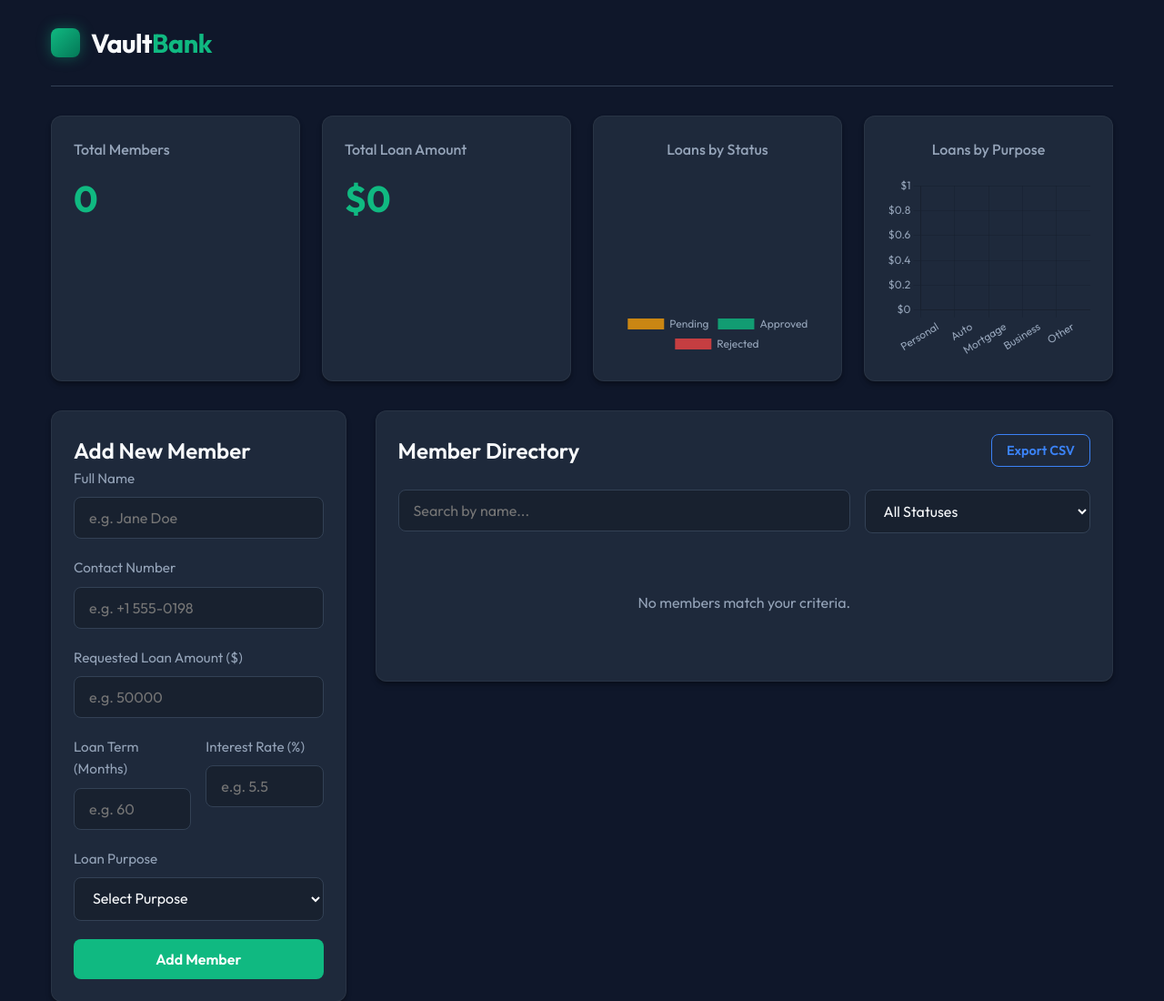
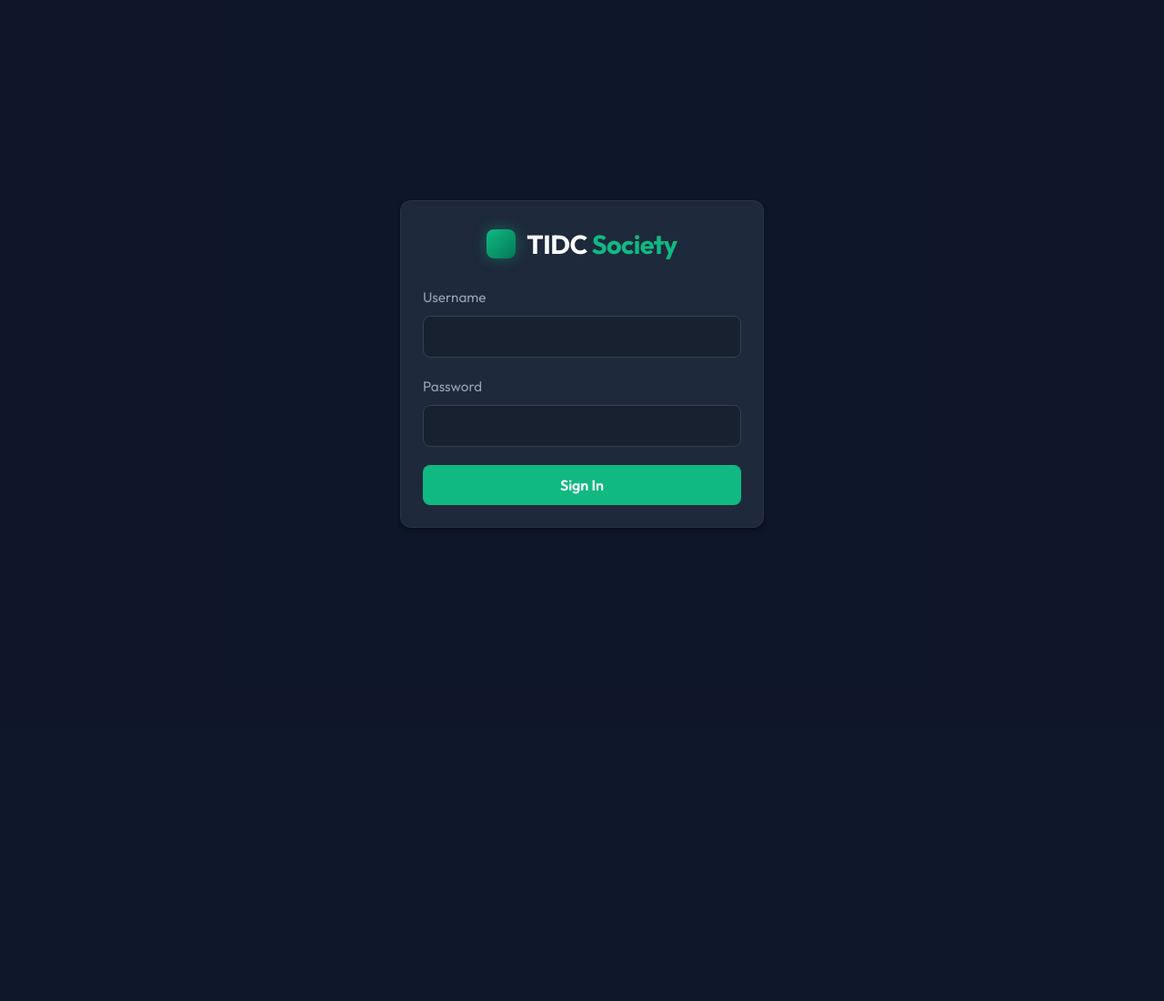
Before and after one commit to sanjaigopi1908-coder/bank, a plain HTML site: page index.html in a window 1280 px wide. Shown: the top 1100 px of the page at 91% size. After the commit the page ends 800 px from the top, so only its background shows below. Drawn offline with nearby package versions, Linux system fonts and the light colour scheme.

Commit message:
Add login authentication and update site name to TIDC Cooperative Society

```diff
--- a/app.js
+++ b/app.js
@@ -1,4 +1,33 @@
 document.addEventListener('DOMContentLoaded', () => {
+    const loginOverlay = document.getElementById('login-overlay');
+    const appContainer = document.getElementById('app-container');
+    const loginForm = document.getElementById('login-form');
+    const loginError = document.getElementById('login-error');
+
+    // Authentication Logic
+    const isAuthenticated = sessionStorage.getItem('isAuthenticated');
+    if (isAuthenticated) {
+        loginOverlay.style.display = 'none';
+        appContainer.style.display = 'block';
+    } else {
+        loginOverlay.style.display = 'flex';
+        appContainer.style.display = 'none';
+    }
+
+    loginForm.addEventListener('submit', (e) => {
+        e.preventDefault();
+        const user = document.getElementById('username').value;
+        const pass = document.getElementById('password').value;
+
+        if (user === 'Gopi' && pass === 'Gs175175') {
+            sessionStorage.setItem('isAuthenticated', 'true');
+            loginOverlay.style.display = 'none';
+            appContainer.style.display = 'block';
+        } else {
+            loginError.style.display = 'block';
+        }
+    });
+
     const memberForm = document.getElementById('member-form');
     const memberList = document.getElementById('member-list');
     const emptyState = document.getElementById('empty-state');
--- a/index.html
+++ b/index.html
@@ -3,7 +3,7 @@
 <head>
     <meta charset="UTF-8">
     <meta name="viewport" content="width=device-width, initial-scale=1.0">
-    <title>Bank Loan Management Portal</title>
+    <title>TIDC Cooperative Society Portal</title>
     <meta name="description" content="Manage members and their requested loan amounts.">
     <link rel="preconnect" href="https://fonts.googleapis.com">
     <link rel="preconnect" href="https://fonts.gstatic.com" crossorigin>
@@ -12,11 +12,32 @@
     <link rel="stylesheet" href="styles.css">
 </head>
 <body>
-    <div class="app-container">
+    <div id="login-overlay" class="login-overlay">
+        <div class="card login-card">
+            <div class="logo" style="justify-content: center; margin-bottom: 1.5rem;">
+                <div class="logo-icon"></div>
+                <h1>TIDC <span class="accent">Society</span></h1>
+            </div>
+            <form id="login-form">
+                <div class="input-group">
+                    <label for="username">Username</label>
+                    <input type="text" id="username" required>
+                </div>
+                <div class="input-group">
+                    <label for="password">Password</label>
+                    <input type="password" id="password" required>
+                </div>
+                <p id="login-error" class="error-msg" style="display:none; color: var(--danger-color); margin-bottom: 1rem; font-size: 0.9rem;">Invalid username or password</p>
+                <button type="submit" class="btn-primary">Sign In</button>
+            </form>
+        </div>
+    </div>
+
+    <div class="app-container" id="app-container" style="display:none;">
         <header class="navbar">
             <div class="logo">
                 <div class="logo-icon"></div>
-                <h1>Vault<span class="accent">Bank</span></h1>
+                <h1>TIDC <span class="accent">Society</span></h1>
             </div>
         </header>
 
--- a/styles.css
+++ b/styles.css
@@ -34,6 +34,25 @@ body {
     max-width: 1200px;
     margin: 0 auto;
     padding: 0 1rem 3rem 1rem;
+}
+
+/* Login Overlay */
+.login-overlay {
+    position: fixed;
+    top: 0;
+    left: 0;
+    width: 100vw;
+    height: 100vh;
+    background-color: rgba(15, 23, 42, 0.95);
+    display: flex;
+    justify-content: center;
+    align-items: center;
+    z-index: 1000;
+}
+
+.login-card {
+    width: 100%;
+    max-width: 400px;
 }
 
 /* Navbar */
```
